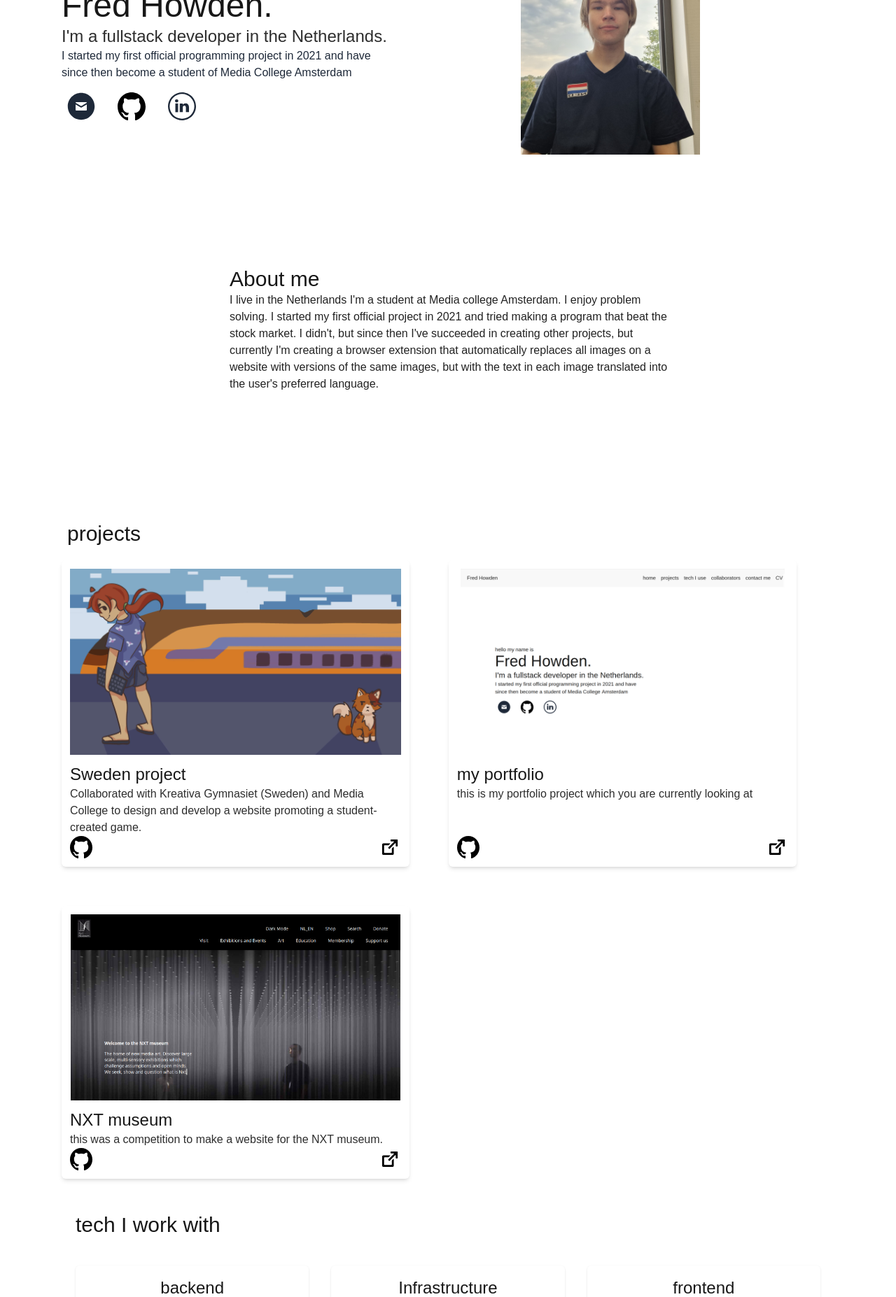
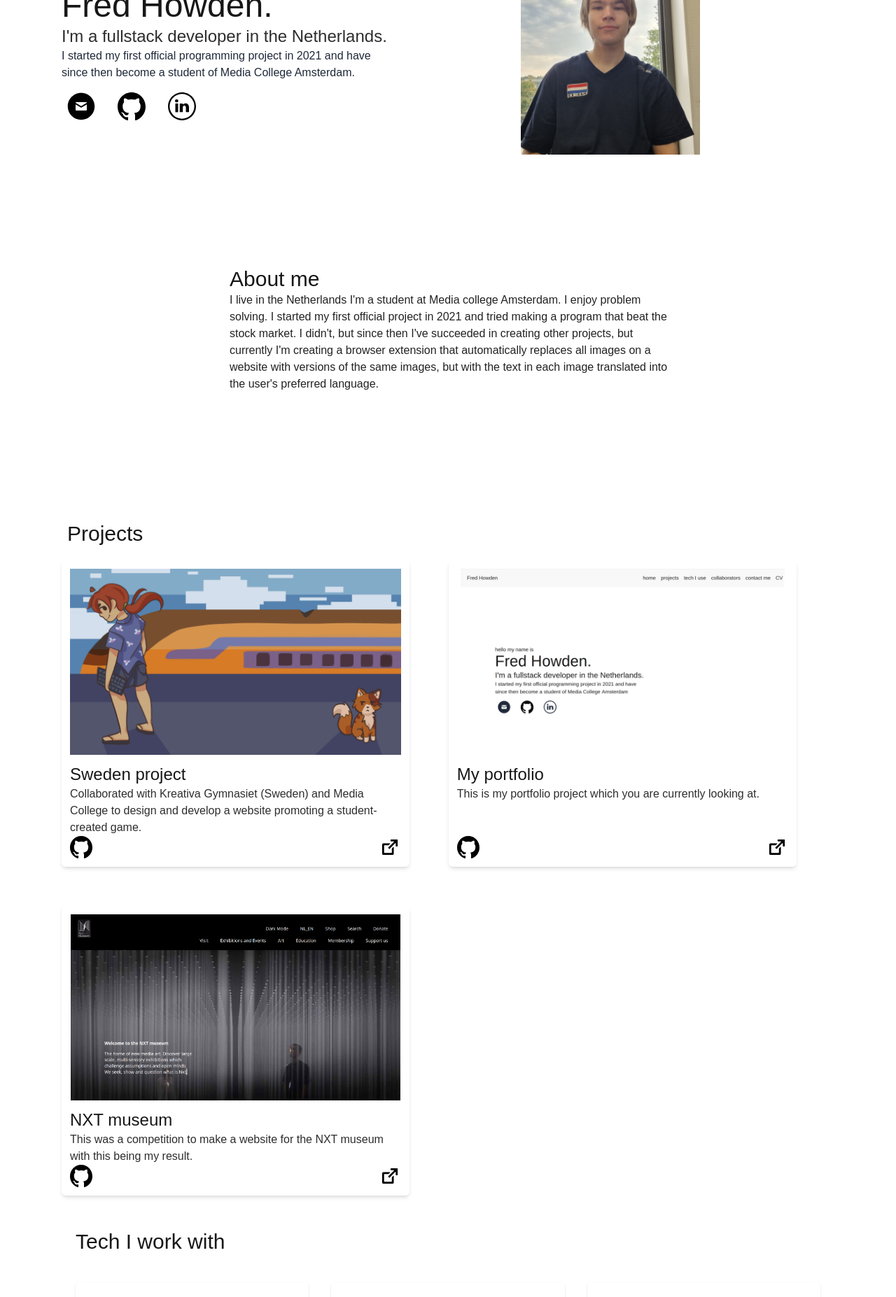
Before and after one commit to FredHowden/myportfolio, a Next.js app: page / in a window 1280 px wide. Shown: the part 280-2134 px from the top of the page at 70% size. Built offline with nearby package versions, Linux system fonts and the light colour scheme.

Commit message:
added capital letters

```diff
--- a/public/language/english/hero.json
+++ b/public/language/english/hero.json
@@ -1,5 +1,5 @@
 {
-  "name_introduction": "hello my name is",
+  "name_introduction": "Hello, my name is",
   "job_introduction": "I'm a fullstack developer in the Netherlands.",
-  "main_introduction": "I started my first official programming project in 2021 and have since then become a student of Media College Amsterdam"
+  "main_introduction": "I started my first official programming project in 2021 and have since then become a student of Media College Amsterdam."
 }
--- a/public/language/english/projects.json
+++ b/public/language/english/projects.json
@@ -13,8 +13,8 @@
     },
     {
         "id": "1",
-        "name": "my portfolio",
-        "description": "this is my portfolio project which you are currently looking at",
+        "name": "My portfolio",
+        "description": "This is my portfolio project which you are currently looking at.",
         "images": {
             "small_screen": "/img/myportfolio_phone.png",
             "medium_screen": "/img/myportfolio.png"
@@ -25,7 +25,7 @@
         {
         "id": "2",
         "name": "NXT museum",
-        "description": "this was a competition to make a website for the NXT museum.",
+        "description": "This was a competition to make a website for the NXT museum with this being my result.",
         "images": {
             "small_screen": "/img/nxt_museum_phone.png",
             "medium_screen": "/img/nxt_museum.png"
--- a/src/components/sections/projects.tsx
+++ b/src/components/sections/projects.tsx
@@ -9,7 +9,7 @@ import { GithubIcon, NewWindowIcon } from "../svgs/svg";
 export default async function ProjectsSection() {
     return (
         <section id="projects" className="pt-44">
-            <h2 className="text-3xl pb-3 m-2">projects</h2>
+            <h2 className="text-3xl pb-3 m-2">Projects</h2>
             <ul className="flex flex-wrap gap-14">
 
                 {projects.map((project) => (
--- a/src/components/sections/techIWorkWith.tsx
+++ b/src/components/sections/techIWorkWith.tsx
@@ -5,13 +5,13 @@ import { GithubIcon, HtmlIcon, CssIcon, ReactIcon, TailwindIcon, JavascriptIcon,
 export default function TechIWorkWith() {
     return (
         <section id="techIWorkWith" className="px-5">
-            <h2 className="text-3xl mt-12">tech I work with</h2>
+            <h2 className="text-3xl mt-12">Tech I work with</h2>
             <div className="flex flex-wrap gap-8 mt-10">
 
 
 
                 <div className="shadow-sm p-4 rounded-md flex-1">
-                    <h3 className="text-2xl text-center">backend</h3>
+                    <h3 className="text-2xl text-center">Backend</h3>
                     <ul className="flex flex-wrap justify-around gap-8 xs:min-w-64 pt-4">
                         <li className="text-lg flex flex-col items-center"><PythonIcon /><p className="opacity-85">python</p></li>
                         <li className="text-lg flex flex-col items-center"><PhpIcon /><p className="opacity-85">php</p></li>
@@ -30,7 +30,7 @@ export default function TechIWorkWith() {
                 </div>
 
                 <div className="shadow-sm p-4 rounded-md flex-1">
-                    <h3 className="text-2xl text-center">frontend</h3>
+                    <h3 className="text-2xl text-center">Frontend</h3>
                     <ul className="flex flex-wrap justify-around gap-8 xs:min-w-64 pt-4">
                         <li className="text-lg flex flex-col items-center"><HtmlIcon /><p className="opacity-85">html</p></li>
                         <li className="text-lg flex flex-col items-center"><ReactIcon /><p className="opacity-85">react</p></li>
--- a/src/components/svgs/svg.tsx
+++ b/src/components/svgs/svg.tsx
@@ -16,7 +16,7 @@ export function GithubIcon() {
 
 export function EmailIcon() {
     return (
-        <svg className="min-w-10 max-w-10 h-10" fill="currentColor" viewBox="0 0 20 20">
+        <svg className="min-w-10 max-w-10 h-10" fill="black" viewBox="0 0 20 20">
             <path d="M10 .4C4.698.4.4 4.698.4 10s4.298 9.6 9.6 9.6 9.6-4.298 9.6-9.6S15.302.4 10 .4zM6.231 7h7.52c.399 0 .193.512-.024.643-.217.13-3.22 1.947-3.333 2.014s-.257.1-.403.1a.793.793 0 0 1-.402-.1L6.255 7.643C6.038 7.512 5.833 7 6.231 7zM14 12.5c0 .21-.252.5-.444.5H6.444C6.252 13 6 12.71 6 12.5V8.853c0-.092-.002-.211.172-.11l3.417 2.015a.69.69 0 0 0 .402.1c.146 0 .252-.011.403-.1l3.434-2.014c.174-.102.172.018.172.11V12.5z" />
         </svg>
     );
@@ -34,7 +34,7 @@ export function ReactIcon() {
 
 export function LinkedinIcon() {
     return (
-        <svg className="min-w-10 max-w-10" fill="currentColor" viewBox="-143 145 512 512">
+        <svg className="min-w-10 max-w-10" fill="black" viewBox="-143 145 512 512">
             <g>
                 <path d="M113,145c-141.4,0-256,114.6-256,256s114.6,256,256,256s256-114.6,256-256S254.4,145,113,145z M272.8,560.7   c-20.8,20.8-44.9,37.1-71.8,48.4c-27.8,11.8-57.4,17.7-88,17.7c-30.5,0-60.1-6-88-17.7c-26.9-11.4-51.1-27.7-71.8-48.4   c-20.8-20.8-37.1-44.9-48.4-71.8C-107,461.1-113,431.5-113,401s6-60.1,17.7-88c11.4-26.9,27.7-51.1,48.4-71.8   c20.9-20.8,45-37.1,71.9-48.5C52.9,181,82.5,175,113,175s60.1,6,88,17.7c26.9,11.4,51.1,27.7,71.8,48.4   c20.8,20.8,37.1,44.9,48.4,71.8c11.8,27.8,17.7,57.4,17.7,88c0,30.5-6,60.1-17.7,88C309.8,515.8,293.5,540,272.8,560.7z" />
                 <rect x="-8.5" y="348.4" width="49.9" height="159.7" />
```
